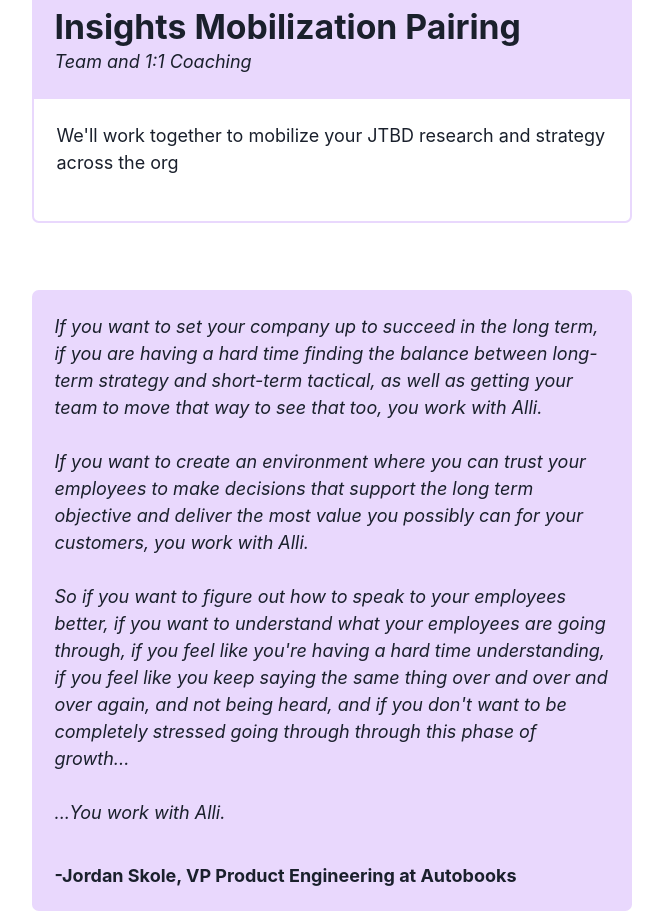
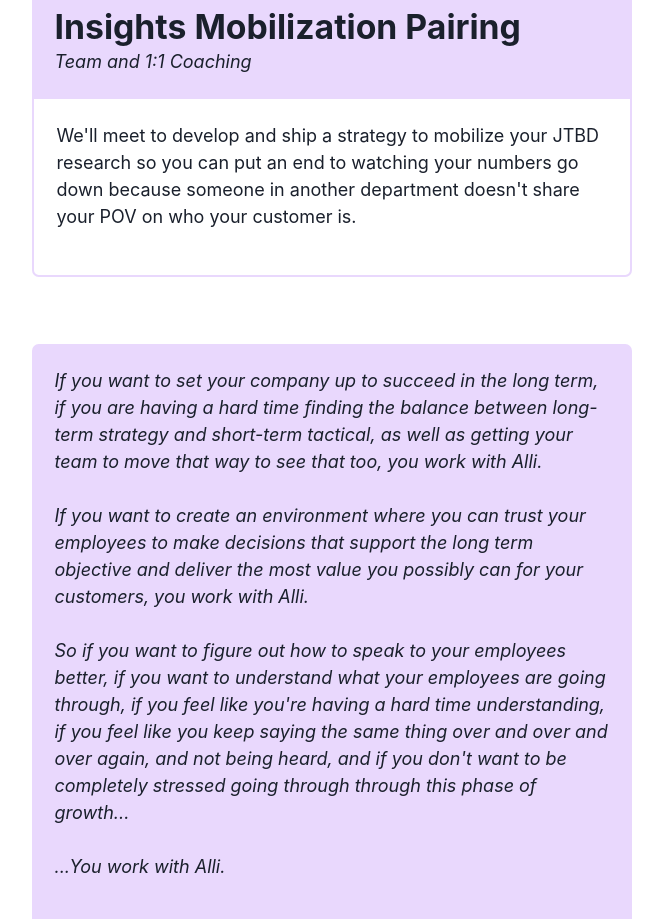
Before and after one commit to alliblum/nextjs-blog, a Next.js app: page /work-with-me in a window 1280 px wide. Shown: the part 3400-4319 px from the top of the page, without its empty margins (308-971 px from the left). Built offline with nearby package versions, Linux system fonts and the light colour scheme.

Commit message:
zshing work with me copy

```diff
--- a/pages/work-with-me.tsx
+++ b/pages/work-with-me.tsx
@@ -182,7 +182,7 @@ export default function WorkWithMe() {
         <Offer
           title="Insights Mobilization Pairing"
           subtitle="Team and 1:1 Coaching"
-          description="We'll work together to mobilize your JTBD research and strategy across the org"
+          description="We'll meet to develop and ship a strategy to mobilize your JTBD research so you can put an end to watching your numbers go down because someone in another department doesn't share your POV on who your customer is."
         />
         {/* <Offer
           title="Break through growth plateaus"
```
